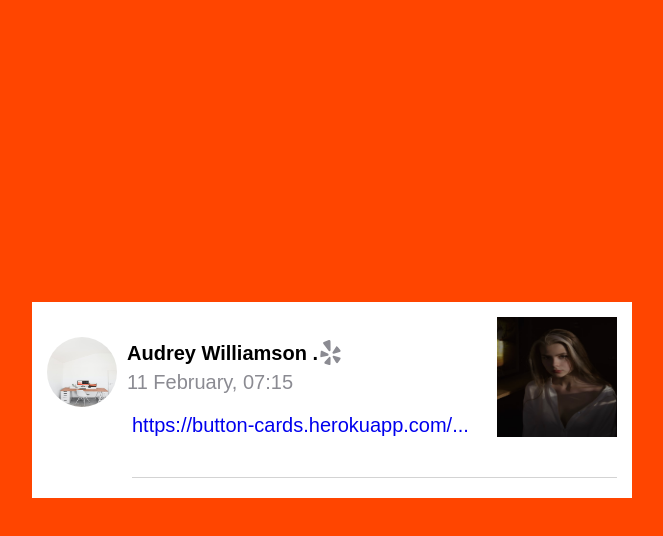
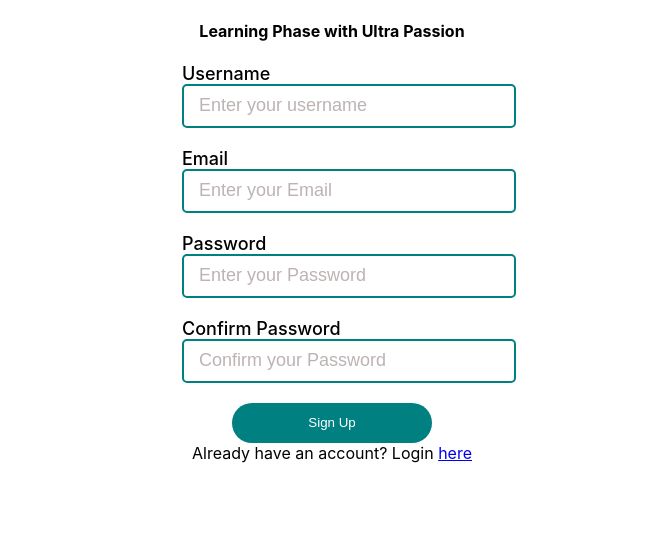
Before and after one commit to Zaibi727/Collection-of-Designs, a React (Create React App) app: page / in a window 1280 px wide. Shown: the top 536 px of the page, without its empty margins (308-971 px from the left). Built offline with nearby package versions, Linux system fonts and the light colour scheme.

Commit message:
react form validation smaple

```diff
--- /dev/null
+++ b/src/components/ReactFormValidation/FormContainer.jsx
@@ -0,0 +1,22 @@
+import React, {useState} from 'react';
+import FormSignup from './FormSignup';
+import FormSuccess from './FormSuccess';
+import styles from './ValidationForm.module.css';
+
+
+const FormContainer = () => {
+    const [isSubmitted, setIsSubmitted] = useState(false);
+
+    function submitForm(){
+        setIsSubmitted(true);
+    }
+
+    return (
+        <div className={styles.whole}>
+            {!isSubmitted ? <FormSignup submitForm=
+            {submitForm} /> : <FormSuccess />}
+        </div>
+    )
+}
+
+export default FormContainer
--- /dev/null
+++ b/src/components/ReactFormValidation/FormSignup.jsx
@@ -0,0 +1,76 @@
+import React from 'react';
+import UseForm from './UseForm';
+import ValidationInfo from './ValidationInfo';
+import styles from './ValidationForm.module.css';
+
+const FormSignup = ({submitForm}) => {
+    const {handleChange, values, handleSubmit, errors} = UseForm(submitForm,ValidationInfo);
+    return (
+        <div className={styles.signupcontainer}>
+        <form onSubmit={handleSubmit}>
+            <h4>
+                Learning Phase with Ultra Passion
+            </h4>
+            <div className={styles.formInputs}>
+                <label  for="username">Username</label><br />
+                <input
+                    id="username"
+                    type="text"
+                    name="username"
+                    placeholder="Enter your username"
+                    value={values.username}
+                    onChange={handleChange}
+                />
+                {errors.username && <p>{errors.username}</p>}
+            </div>
+
+            <div className={styles.formInputs}>
+                <label  for="email">Email</label><br />
+                <input
+                    id="email"
+                    type="email"
+                    name="email"
+                    placeholder="Enter your Email"
+                    value={values.email}
+                    onChange={handleChange}
+                />
+                {errors.email && <p>{errors.email}</p>}
+            </div>
+
+            <div className={styles.formInputs}>
+                <label  for="password">Password</label><br />
+                <input
+                    id="password"
+                    type="password"
+                    name="password"
+                    placeholder="Enter your Password"
+                    value={values.password}
+                    onChange={handleChange}
+                />
+                {errors.password && <p>{errors.password}</p>}
+            </div>
+
+            <div className={styles.formInputs}>
+                <label  for="password">Confirm Password</label><br />
+                <input
+                    id="password2"
+                    type="password"
+                    name="password2"
+                    placeholder="Confirm your Password"
+                    value={values.password2}
+                    onChange={handleChange}
+                />
+                {errors.password2 && <p>{errors.password2}</p>}
+            </div>
+               <button type="submit">
+                   Sign Up
+               </button><br />
+               <span>
+                   Already have an account? Login <a href="#">here</a>
+               </span>
+        </form>
+        </div>
+    )
+}
+
+export default FormSignup;
--- /dev/null
+++ b/src/components/ReactFormValidation/FormSuccess.jsx
@@ -0,0 +1,11 @@
+import React from 'react'
+
+const FormSuccess = () => {
+    return (
+        <div>
+            <h3>We have received your request</h3>
+        </div>
+    )
+}
+
+export default FormSuccess
--- /dev/null
+++ b/src/components/ReactFormValidation/UseForm.jsx
@@ -0,0 +1,40 @@
+import {useState, useEffect} from 'react';
+
+const UseForm = (callback, ValidationInfo) => {
+    const [values, setValues] = useState({
+        username: '',
+        email: '',
+        password: '',
+        password2: ''
+    });
+    const [errors, setErrors] = useState({});
+    const [isSubmitting, setIsSubmitting] = useState(false);
+
+ const handleChange = e => {
+     const {name, value} = e.target
+     setValues({
+         ...values,
+         [name] : value
+     });
+ }
+
+const handleSubmit = e => {
+    e.preventDefault();
+
+    setErrors(ValidationInfo(values));
+    setIsSubmitting(true);
+}
+
+useEffect(() => {
+    if(Object.keys(errors).length === 0 &&
+    isSubmitting){
+        callback();
+    }
+},
+ [errors]
+)
+
+return {handleChange, values, handleSubmit, errors};
+}
+
+export default UseForm;
--- /dev/null
+++ b/src/components/ReactFormValidation/ValidationForm.module.css
@@ -0,0 +1,49 @@
+.whole{
+    margin: 0 auto;
+}
+.formInputs p {
+    color: red;
+}
+.signupcontainer{
+    margin: 0 auto;
+    width: 300px;
+
+}
+.formInputs{
+    margin-bottom: 20px;
+    text-align: left;
+
+}
+.formInputs label{
+    font-weight: 500;
+    font-size: 18px;
+}
+.formInputs input{
+    width: 100%;
+    max-width: 400px;
+    height: 40px;
+    padding: 0px 15px;
+    border: 2px solid teal;
+    border-radius: 5px;
+    font-size: 18px;
+    color: black;
+}
+input:focus,
+select:focus,
+textarea:focus,
+button:focus {
+    outline: none;
+}
+::placeholder{
+    font-size: 18px;
+    color: rgb(189, 179, 179);
+}
+button{
+    width: 100%;
+    max-width: 200px;
+    height: 40px;
+    border: none;
+    color: white;
+    background-color: teal;
+    border-radius: 30px !important;
+}
--- /dev/null
+++ b/src/components/ReactFormValidation/ValidationInfo.jsx
@@ -0,0 +1,34 @@
+export default function  ValidationInfo (values){
+    let errors = {}
+
+  if(!values.username.trim()){
+      errors.username = "Username required"
+  }
+
+  //Email
+
+  if(!values.email){
+      errors.email = "Email required"
+  } else if (!/^[a-zA-Z0-9]+@(?:[a-zA-Z0-9]+\.)+[A-Za-z]+$/i.test(values.email)){
+      errors.email = "Email addres is invalid"
+  }
+
+  //password
+
+  if(!values.password){
+      errors.password = "Password is required"
+  } else if (values.password.length < 6) {
+      errors.password = "Paswsword needs to be 6 character or more"
+  }
+
+  //password2
+
+  if(!values.password){
+      errors.password2 = 'Password is required'
+  } else if(values.password2 !== values.password){
+      errors.password2 = "Password do not match"
+  }
+
+  return errors;
+
+}
--- a/src/components/parent.js
+++ b/src/components/parent.js
@@ -81,7 +81,8 @@ import './dropDown.css';
 //import CalendarModalContainer from './CalendarModal/CalendarModalContainer';
 //import HomeScreenOneContaine from './HomeScreenOne/HomeScreenOneContainer';
 //import HomeScreenTwoContainer from './HomeScreenTwo/HomeScreenTwoContainer';
-import HomeScreenThreeContainer from './HomeScreenThree/HomeScreenThreeContainer';
+//import HomeScreenThreeContainer from './HomeScreenThree/HomeScreenThreeContainer';
+import FormContainer from './ReactFormValidation/FormContainer';
 
 
 class Parent extends Component {
@@ -91,7 +92,7 @@ class Parent extends Component {
 
         return (
             <div>
-                  <HomeScreenThreeContainer />
+                  <FormContainer />
            </div>
          );
     }
```
